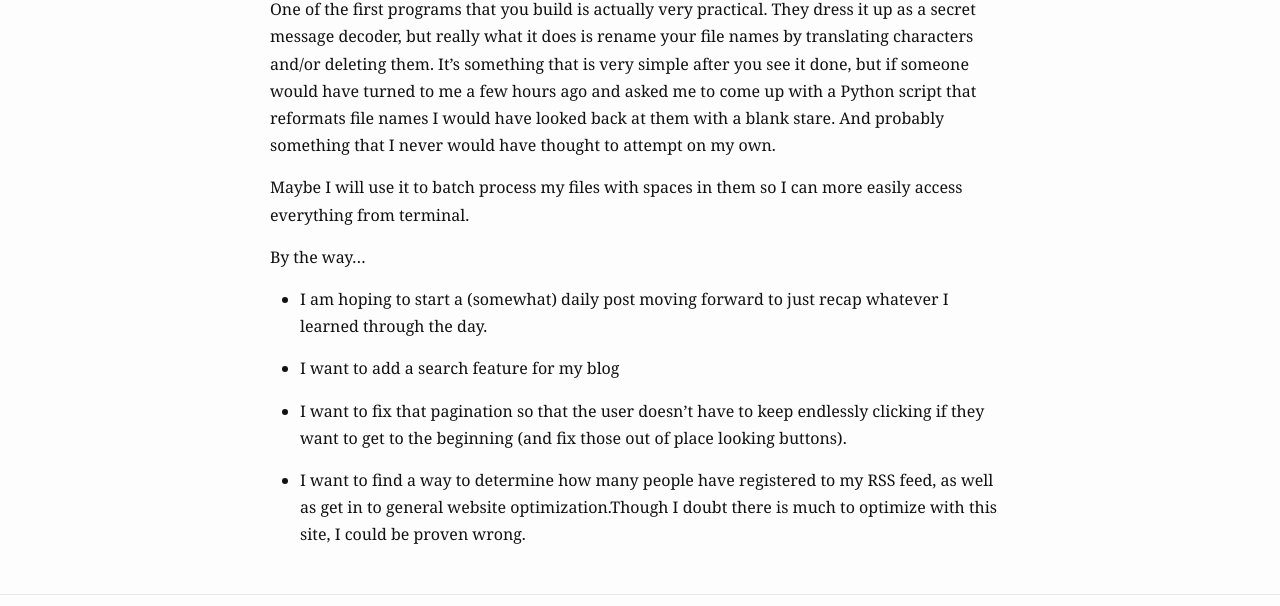
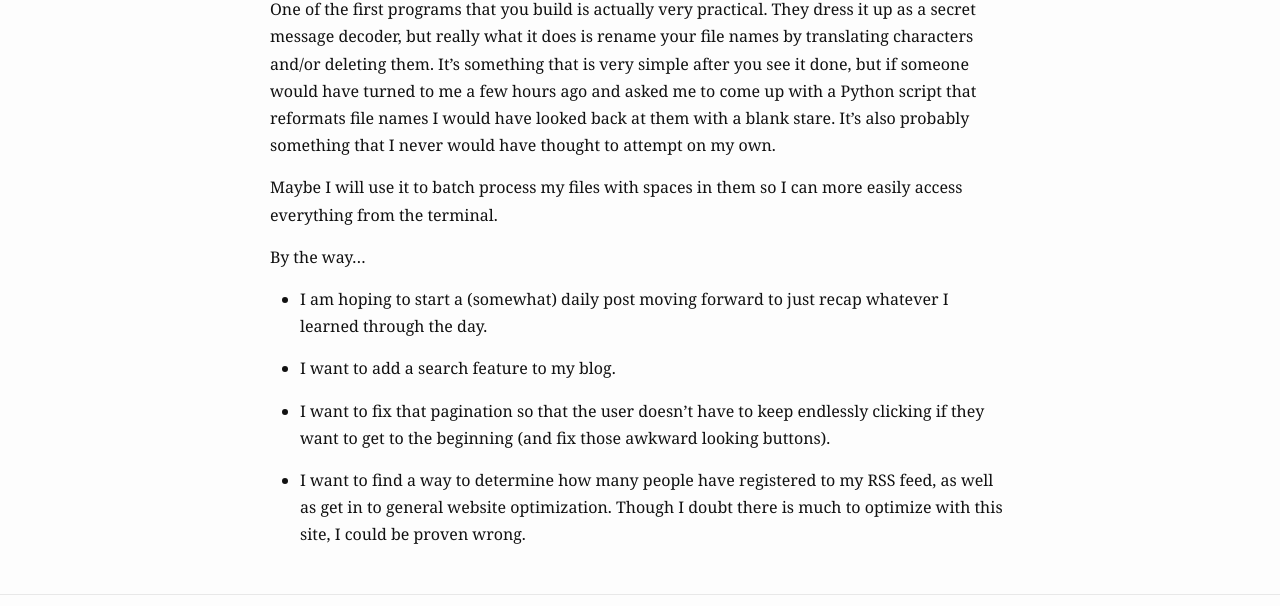
Before and after one commit to jasencblog/jasencblog.github.io, a Jekyll site: the page built from _posts/2015-07-21-Full-Stack-Nanodegree.markdown, in a window 1280 px wide. Shown: the part 376-982 px from the top of the page. Built offline with Jekyll 4.4.1, drawn with Linux system fonts in a browser that asks for light colours.

Commit message:
finished python foundations part 1

```diff
--- a/_posts/2015-07-21-Full-Stack-Nanodegree.markdown
+++ b/_posts/2015-07-21-Full-Stack-Nanodegree.markdown
@@ -8,16 +8,16 @@ Well, today was the first day that I really got in to the Full Stack Nanodegree
 
 They start you off with foundations for Python picking up at functions and classes. It's always nice hearing someone else explain something that you already know. Even if you don't learn something new each time the repitition really helps get everything to sink in.
 
-One of the first programs that you build is actually very practical. They dress it up as a secret message decoder, but really what it does is rename your file names by translating characters and/or deleting them. It's something that is very simple after you see it done, but if someone would have turned to me a few hours ago and asked me to come up with a Python script that reformats file names I would have looked back at them with a blank stare. And probably something that I never would have thought to attempt on my own.
+One of the first programs that you build is actually very practical. They dress it up as a secret message decoder, but really what it does is rename your file names by translating characters and/or deleting them. It's something that is very simple after you see it done, but if someone would have turned to me a few hours ago and asked me to come up with a Python script that reformats file names I would have looked back at them with a blank stare. It's also probably something that I never would have thought to attempt on my own.
 
-Maybe I will use it to batch process my files with spaces in them so I can more easily access everything from terminal.
+Maybe I will use it to batch process my files with spaces in them so I can more easily access everything from the terminal.
 
 By the way...
 
 * I am hoping to start a (somewhat) daily post moving forward to just recap whatever I learned through the day.
 
-* I want to add a search feature for my blog
+* I want to add a search feature to my blog.
 
-* I want to fix that pagination so that the user doesn't have to keep endlessly clicking if they want to get to the beginning (and fix those out of place looking buttons).
+* I want to fix that pagination so that the user doesn't have to keep endlessly clicking if they want to get to the beginning (and fix those awkward looking buttons).
 
-* I want to find a way to determine how many people have registered to my RSS feed, as well as get in to general website optimization.Though I doubt there is much to optimize with this site, I could be proven wrong.
+* I want to find a way to determine how many people have registered to my RSS feed, as well as get in to general website optimization. Though I doubt there is much to optimize with this site, I could be proven wrong.
```
